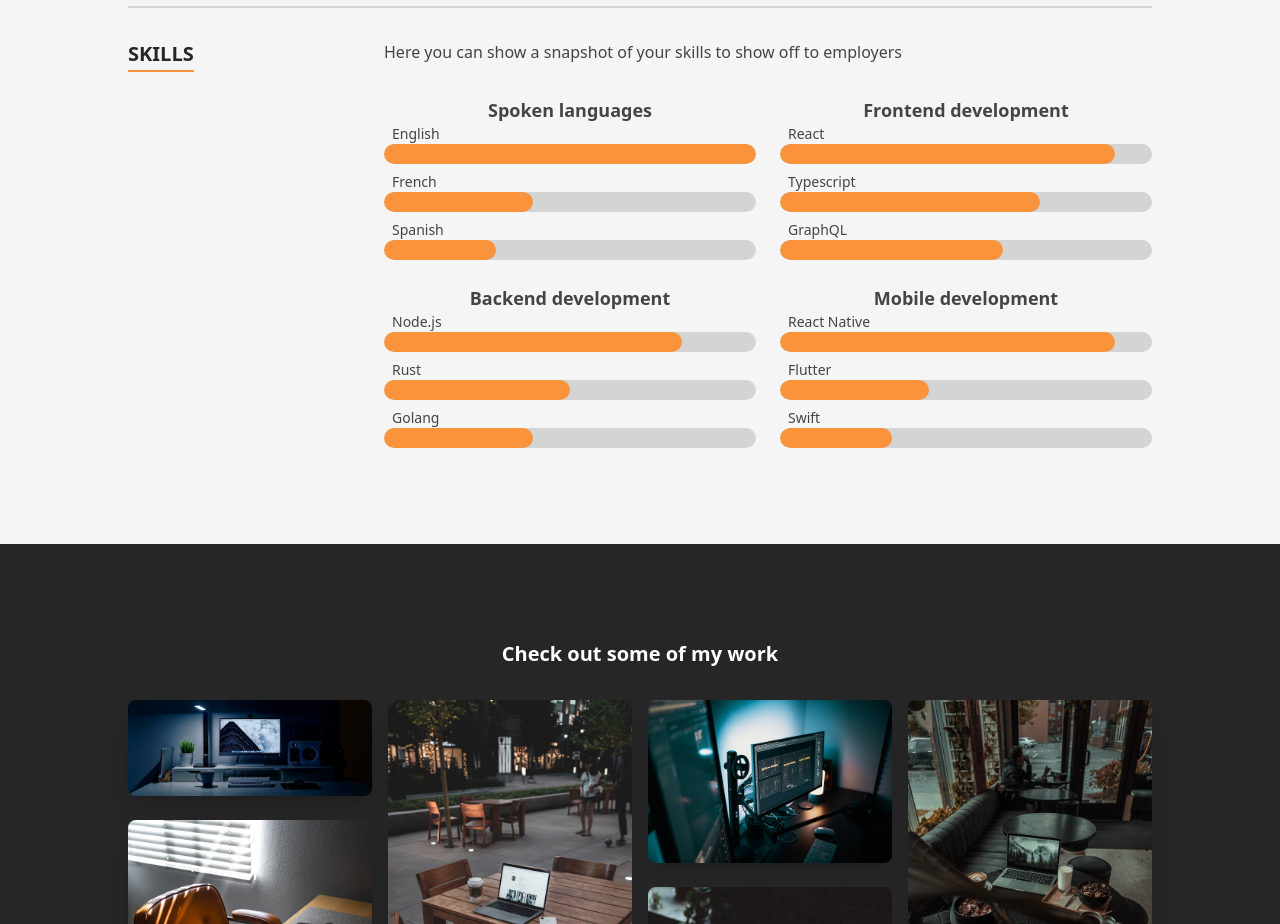
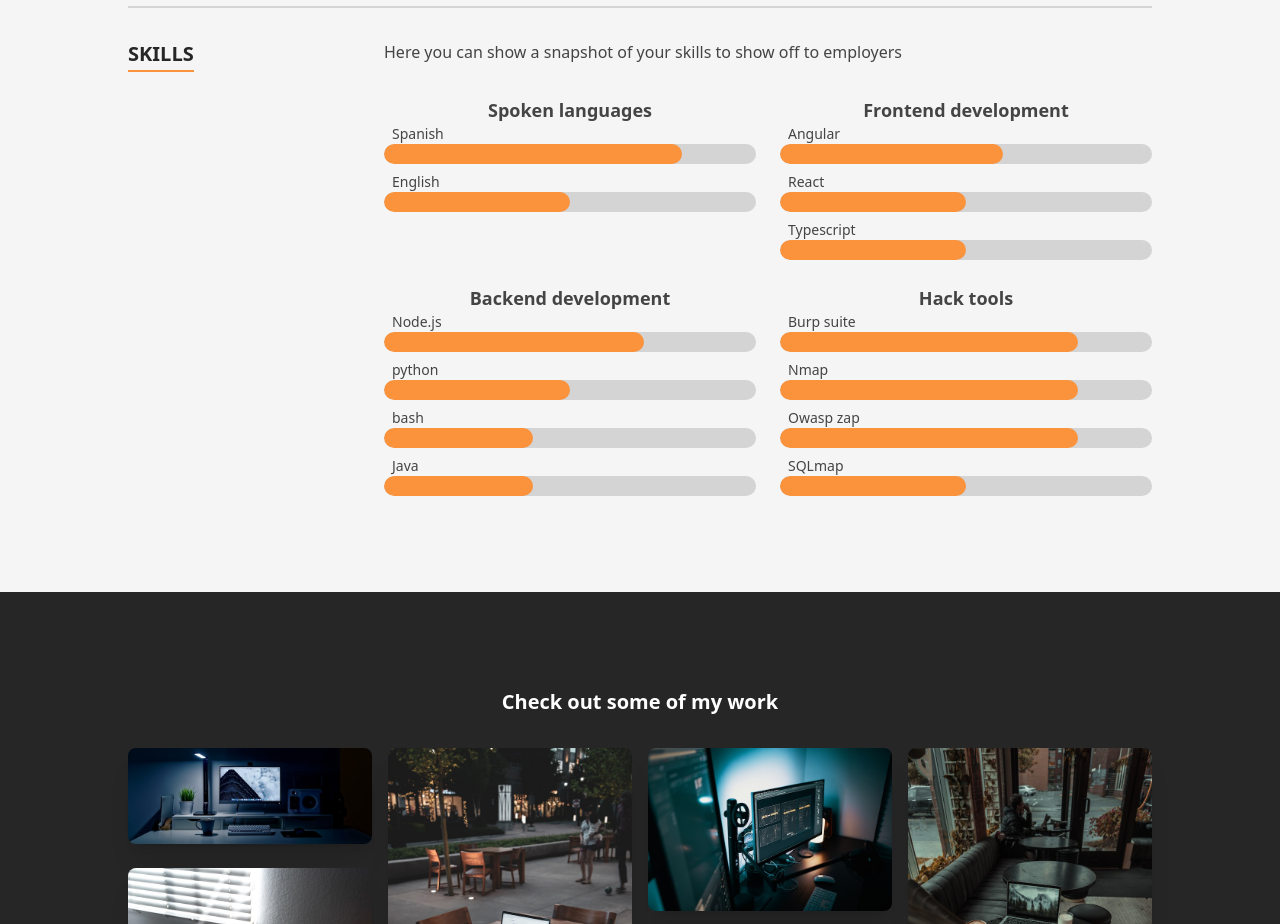
Before and after one commit to crisa97/cv, a Next.js app: page / in a window 1280 px wide. Shown: the part 3320-4244 px from the top of the page. Built offline with nearby package versions, Linux system fonts and the light colour scheme.

Commit message:
update SKILLS

```diff
--- a/src/data/data.tsx
+++ b/src/data/data.tsx
@@ -116,16 +116,12 @@ export const skills: SkillGroup[] = [
     name: 'Spoken languages',
     skills: [
       {
-        name: 'English',
-        level: 10,
+        name: 'Spanish',
+        level: 8,
       },
       {
-        name: 'French',
-        level: 4,
-      },
-      {
-        name: 'Spanish',
-        level: 3,
+        name: 'English',
+        level: 5,
       },
     ],
   },
@@ -133,16 +129,16 @@ export const skills: SkillGroup[] = [
     name: 'Frontend development',
     skills: [
       {
+        name: 'Angular',
+        level: 6,
+      },
+      {
         name: 'React',
-        level: 9,
+        level: 5,
       },
       {
         name: 'Typescript',
-        level: 7,
-      },
-      {
-        name: 'GraphQL',
-        level: 6,
+        level: 5,
       },
     ],
   },
@@ -151,32 +147,40 @@ export const skills: SkillGroup[] = [
     skills: [
       {
         name: 'Node.js',
-        level: 8,
+        level: 7,
       },
       {
-        name: 'Rust',
+        name: 'python',
         level: 5,
       },
       {
-        name: 'Golang',
+        name: 'bash',
+        level: 4,
+      },
+      {
+        name: 'Java',
         level: 4,
       },
     ],
   },
   {
-    name: 'Mobile development',
+    name: 'Hack tools',
     skills: [
       {
-        name: 'React Native',
-        level: 9,
+        name: 'Burp suite',
+        level: 8,
       },
       {
-        name: 'Flutter',
-        level: 4,
+        name: 'Nmap',
+        level: 8
       },
       {
-        name: 'Swift',
-        level: 3,
+        name: 'Owasp zap',
+        level: 8,
+      },
+      {
+        name: 'SQLmap',
+        level: 5,
       },
     ],
   },
```
